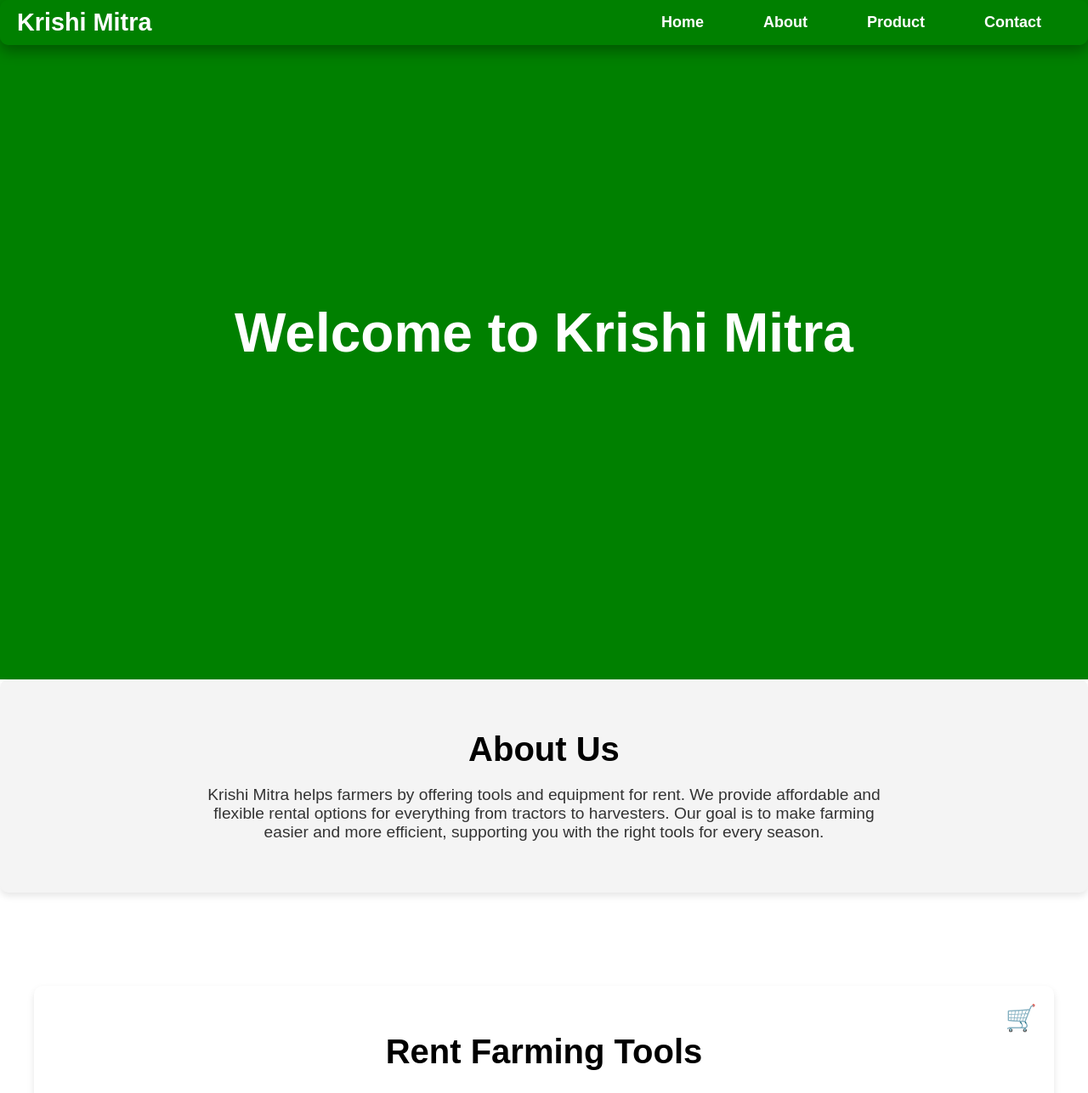
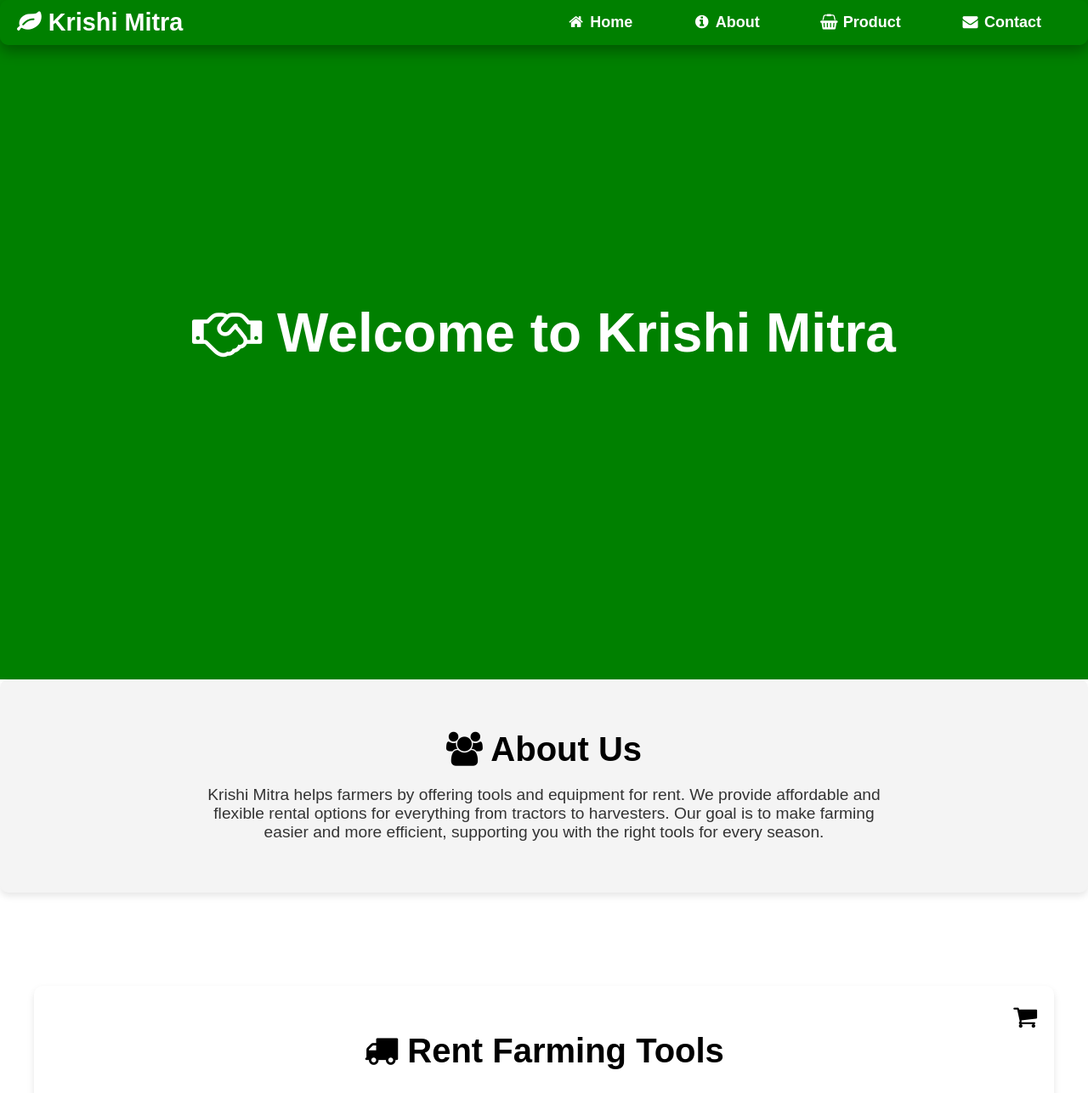
Before and after one commit to RohitKumarGupta10/krishi-mitra, a plain HTML site: page index.html in a window 1280 px wide. Shown: the top 1287 px of the page at 85% size. Drawn offline with nearby package versions, Linux system fonts and the light colour scheme.

Commit message:
Update index.html

```diff
--- a/index.html
+++ b/index.html
@@ -5,24 +5,36 @@
     <meta name="viewport" content="width=device-width, initial-scale=1.0" />
     <title>Krishi Mitra</title>
     <link rel="stylesheet" href="style.css" />
-    <link href="https://unpkg.com/aos@2.3.1/dist/aos.css" rel="stylesheet">
+    <link
+      rel="stylesheet"
+      href="https://cdnjs.cloudflare.com/ajax/libs/font-awesome/4.7.0/css/font-awesome.min.css"
+    />
+    <link href="https://unpkg.com/aos@2.3.1/dist/aos.css" rel="stylesheet" />
   </head>
 
   <body>
     <!-- Navbar -->
     <nav class="navbar">
       <div class="nav-container">
-        <a href="#home" class="logo">Krishi Mitra</a>
+        <a href="#home" class="logo"><i class="fa fa-leaf"></i> Krishi Mitra</a>
         <div class="hamburger" id="hamburger-menu">
           <div class="bar"></div>
           <div class="bar"></div>
           <div class="bar"></div>
         </div>
         <ul class="nav-list" id="nav-list">
-          <li class="nav-item"><a href="#home">Home</a></li>
-          <li class="nav-item"><a href="#about">About</a></li>
-          <li class="nav-item"><a href="#product">Product</a></li>
-          <li class="nav-item"><a href="#contact">Contact</a></li>
+          <li class="nav-item">
+            <a href="#home"><i class="fa fa-fw fa-home"></i> Home</a>
+          </li>
+          <li class="nav-item">
+            <a href="#about"><i class="fa fa-fw fa-info-circle"></i> About</a>
+          </li>
+          <li class="nav-item">
+            <a href="#product"><i class="fa fa-fw fa-shopping-basket"></i> Product</a>
+          </li>
+          <li class="nav-item">
+            <a href="#contact"><i class="fa fa-fw fa-envelope"></i> Contact</a>
+          </li>
         </ul>
       </div>
     </nav>
@@ -30,14 +42,14 @@
     <!-- Home Section -->
     <section class="home" id="home" data-aos="fade-up" data-aos-duration="1000">
       <div class="home-content">
-        <h1>Welcome to Krishi Mitra</h1>
+        <h1><i class="fa fa-handshake-o"></i> Welcome to Krishi Mitra</h1>
       </div>
     </section>
 
     <!-- About Section -->
     <section class="about" id="about" data-aos="fade-up" data-aos-duration="1000">
       <div class="about-content">
-        <h2>About Us</h2>
+        <h2><i class="fa fa-users"></i> About Us</h2>
         <p>
           Krishi Mitra helps farmers by offering tools and equipment for rent.
           We provide affordable and flexible rental options for everything from
@@ -50,8 +62,10 @@
     <!-- Products Section -->
     <section class="product" id="product" data-aos="fade-up" data-aos-duration="1000">
       <div class="product-listing-container">
-        <div id="cart-icon" class="cart-icon">🛒</div>
-        <h2>Rent Farming Tools</h2>
+        <div id="cart-icon" class="cart-icon">
+          <i class="fa fa-shopping-cart"></i>
+        </div>
+        <h2><i class="fa fa-truck"></i> Rent Farming Tools</h2>
         <div class="product-grid">
           <!-- Card 1 -->
           <div class="product-card">
@@ -267,26 +281,29 @@
         </div>
       </div>
     </section>
+        </div>
+      </div>
+    </section>
 
     <!-- Contact Section -->
     <section class="contact" id="contact" data-aos="fade-up" data-aos-duration="1000">
       <div class="contact-content">
-        <h2>Contact Us</h2>
+        <h2><i class="fa fa-phone"></i> Contact Us</h2>
         <p>
           If you have any questions or need support, feel free to reach out to
           us:
-          <br />Email: support@krishimitra.com<br />
-          Phone: +91-909090900<br />
-          Address: Krishi Mitra, AgriTech Park, Lohegaon, Pune, Maharashtra
-          411045
+          <br />Email: <i class="fa fa-envelope"></i> support@krishimitra.com<br />
+          Phone: <i class="fa fa-phone"></i> +91-909090900<br />
+          Address: <i class="fa fa-map-marker"></i> Krishi Mitra, AgriTech Park,
+          Lohegaon, Pune, Maharashtra 411045
         </p>
       </div>
     </section>
 
     <script src="script.js"></script>
     <script src="https://unpkg.com/aos@2.3.1/dist/aos.js"></script>
-  <script>
-    AOS.init();
-  </script>
+    <script>
+      AOS.init();
+    </script>
   </body>
 </html>
```
